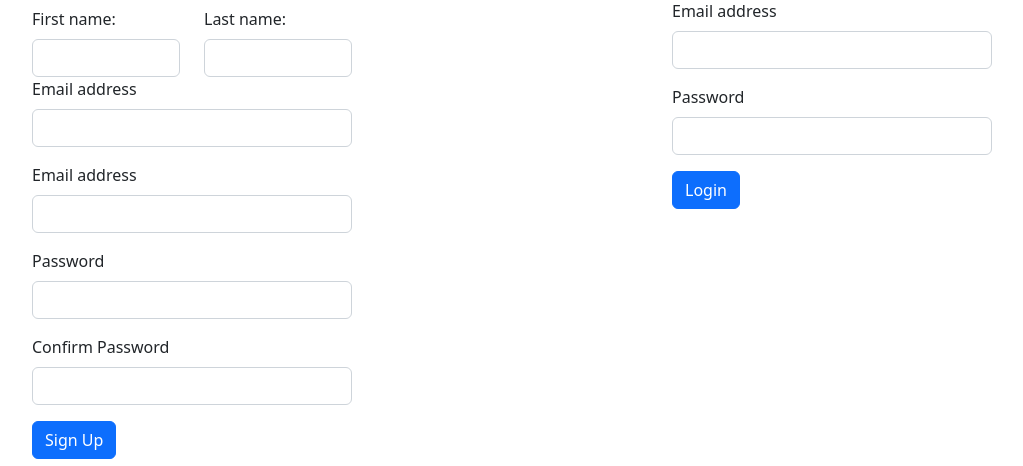
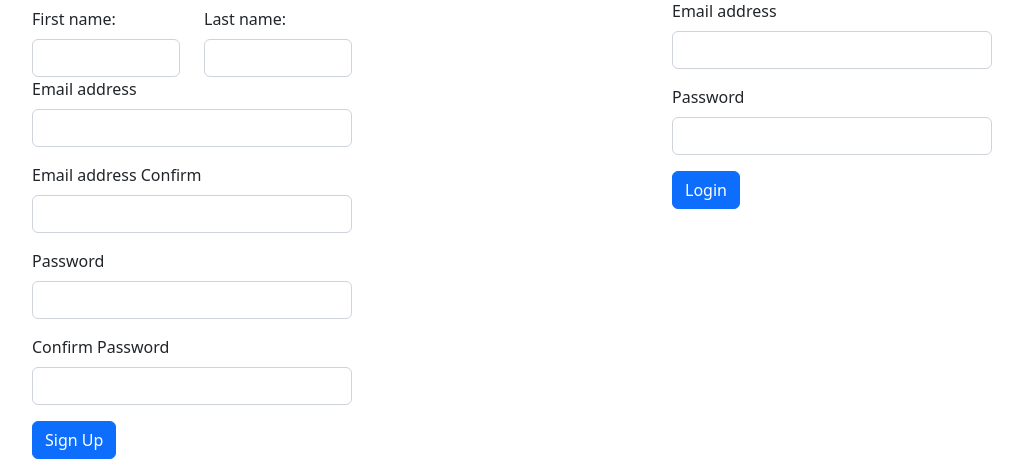
Before and after one commit to Vavarooks/FantasyCreator, a Flask app: page / in a window 1280 px wide. Shown: the part 81-547 px from the top of the page, without its empty margins (128-1151 px from the left). Run offline with Flask 2, Linux system fonts and the light colour scheme.

Commit message:
secure email

```diff
--- a/flask_app/templates/login.html
+++ b/flask_app/templates/login.html
@@ -42,7 +42,7 @@
                 <input type="email" class="form-control" name="email">
             </div>
             <div class="mb-3">
-                <label for="email_confirm" class="form-label">Email address</label>
+                <label for="email_confirm" class="form-label">Email address Confirm</label>
                 <input type="email" class="form-control" name="email_confirm">
             </div>
             <div class="mb-3">
```
